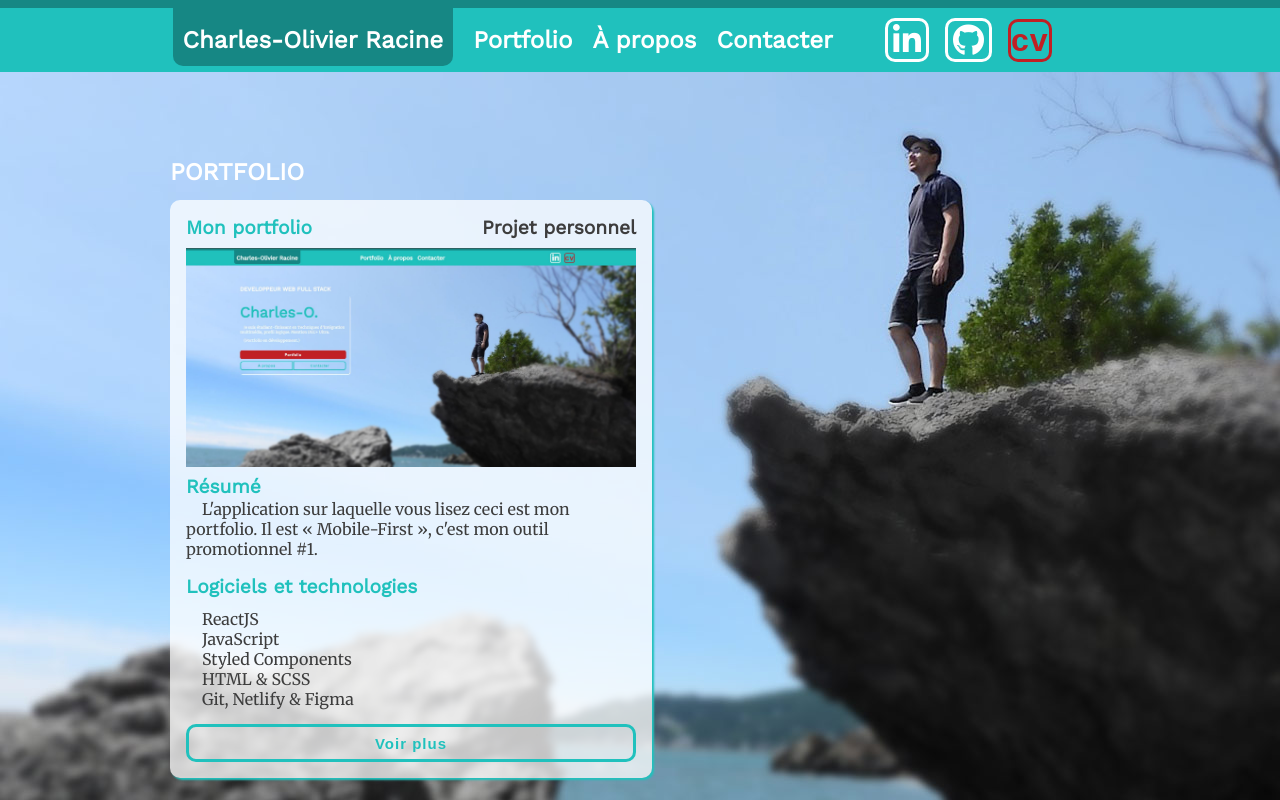
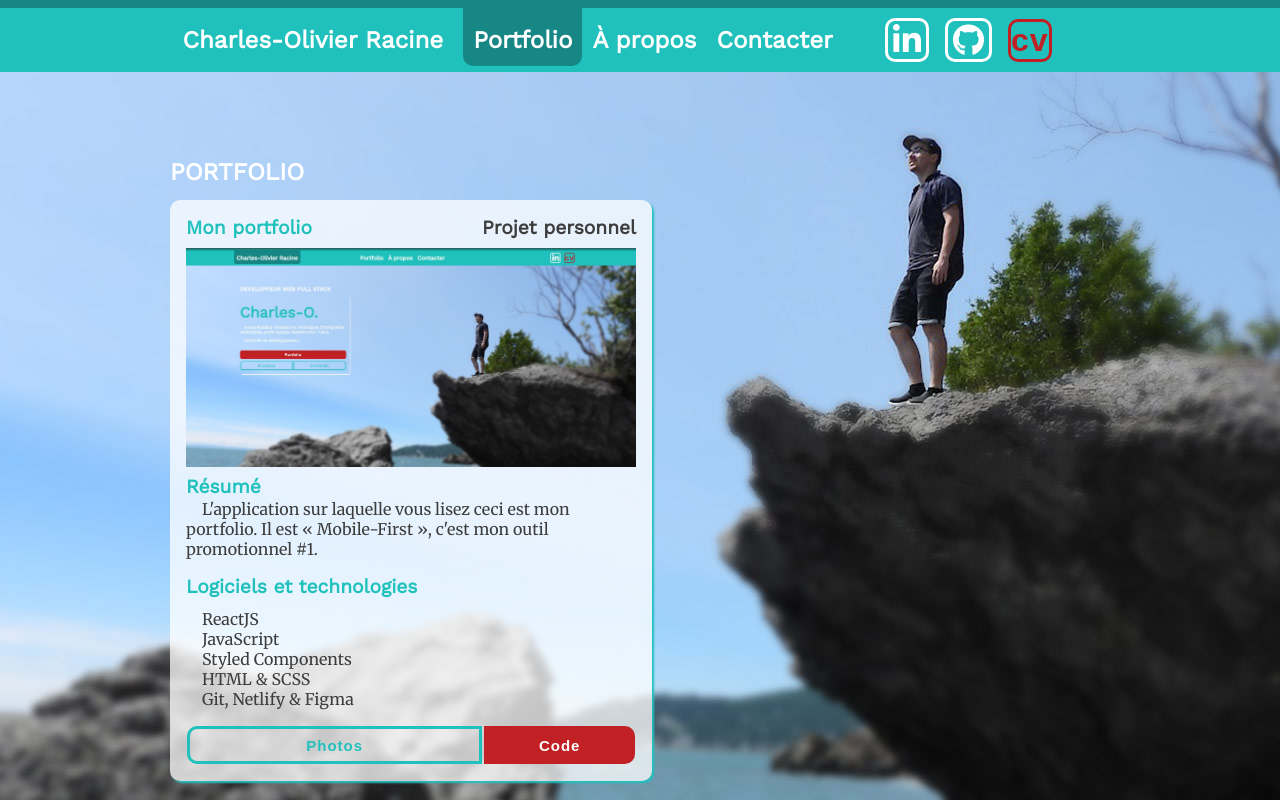
Before and after one commit to charloracine/pfolio-racc, a React (Create React App) app: page /portfolio in a window 1280 px wide. Shown: the top 800 px of the page. Built offline with nearby package versions, Linux system fonts and the light colour scheme.

Commit message:
retraits infos doublees pr projects cards et ajout btn code

```diff
--- a/src/components/App/App.js
+++ b/src/components/App/App.js
@@ -17,7 +17,9 @@ import { size } from "../Device/Device";
 
 function App() {
   const [width, setWidth] = useState(window.innerWidth);
-  const [endroit, setEndroit] = useState("/homepage");
+  const [endroit, setEndroit] = useState(
+    `/${window.location.pathname.split("/")[1]}`
+  );
   useEffect(() => {
     function handleResize() {
       setWidth(window.innerWidth);
--- a/src/components/Card/Card.js
+++ b/src/components/Card/Card.js
@@ -30,3 +30,25 @@ export const Card = styled.div`
     }
   }
 `;
+
+export const CodeCard = styled(Card)`
+  background-color: ${colors.halfwhite};
+  position: absolute;
+  left: -2em;
+  top: -3em;
+  width: 125%;
+  height: 120%;
+  padding: 0;
+  margin: 0;
+  @media ${device.laptop} {
+    max-width: 1000px;
+    left: 0;
+  }
+  @media ${device.laptopL} {
+    max-width: 1400px;
+    left: 0;
+  }
+  @media ${device.desktop} {
+    max-width: 1800px;
+  }
+`;
--- a/src/components/Pages/Portfolio.js
+++ b/src/components/Pages/Portfolio.js
@@ -6,12 +6,16 @@ import ProjectDetail from "../Project/ProjectDetail";
 import { useRouteMatch, Route, useHistory } from "react-router-dom";
 import { size } from "../Device/Device";
 import "react-responsive-carousel/lib/styles/carousel.min.css";
+import ProjectCode from "../Project/ProjectCode";
 
 const Portfolio = ({ projects }) => {
   const [detail, setDetail] = useState(false);
   const { push } = useHistory();
   const { path } = useRouteMatch();
   const [width, setWidth] = useState(window.innerWidth);
+  const [code, setCode] = useState(false);
+  const [codeId, setCodeId] = useState(0);
+
   useEffect(() => {
     function handleResize() {
       setWidth(window.innerWidth);
@@ -20,9 +24,18 @@ const Portfolio = ({ projects }) => {
     window.addEventListener("resize", handleResize);
   });
 
+  const handleCode = () => {
+    return setCode(!code);
+  };
+
   const handleDetail = () => {
     return setDetail(!detail);
   };
+
+  const showCode = (id) => {
+    return setCodeId(id);
+  };
+
   const nextProject = (id) => {
     const newId = id + 1;
     if (newId >= projects.length) {
@@ -42,6 +55,13 @@ const Portfolio = ({ projects }) => {
 
   return (
     <>
+      {code && (
+        <ProjectCode
+          projects={projects}
+          codeId={codeId}
+          code={() => handleCode()}
+        />
+      )}
       <Route path={`${path}/:project`}>
         <ProjectDetail
           detail={detail}
@@ -58,7 +78,8 @@ const Portfolio = ({ projects }) => {
             dir={width < parseInt(size.laptopL) ? "column" : "row"}
             wrap="wrap"
           >
-            {projects.map(({ id, nom, cours, resume, tech, images }) => (
+            {projects.map(
+              ({ id, nom, cours, resume, tech, images, script }) => (
                 <Project
                   key={id}
                   id={id}
@@ -67,9 +88,13 @@ const Portfolio = ({ projects }) => {
                   resume={resume}
                   tech={tech}
                   images={images}
+                  script={script}
                   detail={() => handleDetail()}
+                  showCode={showCode}
+                  code={() => handleCode()}
                 />
-            ))}
+              )
+            )}
           </Column>
         </Column>
       </Container>
--- a/src/components/Project/Project.js
+++ b/src/components/Project/Project.js
@@ -2,12 +2,23 @@ import React, { useEffect, useState } from "react";
 import { Card } from "../Card/Card";
 import { Body1, DoubleListItem, ListItem, TypoH2 } from "../Typo/Typo";
 import { colors } from "../Colors/Colors";
-import { Button } from "../Button/Button";
+import { Button, ButtonGroup } from "../Button/Button";
 import { Column } from "../Container/Container";
 import { useRouteMatch, useHistory } from "react-router";
 import { size } from "../Device/Device";
 
-const Project = ({ id, nom, cours, resume, tech, images, detail }) => {
+const Project = ({
+  id,
+  nom,
+  cours,
+  resume,
+  tech,
+  images,
+  detail,
+  script,
+  showCode,
+  code,
+}) => {
   const { push } = useHistory();
   const { path } = useRouteMatch();
   const [width, setWidth] = useState(window.innerWidth);
@@ -33,7 +44,11 @@ const Project = ({ id, nom, cours, resume, tech, images, detail }) => {
           <img
             src={`/images/${images[0].file}`}
             alt={images[0].name}
-            style={{ maxWidth: "100%", margin: "0.5em 0", objectFit: "contain" }}
+            style={{
+              maxWidth: "100%",
+              margin: "0.5em 0",
+              objectFit: "contain",
+            }}
           />
         </Column>
         <TypoH2 color="currentColor">Résumé</TypoH2>
@@ -47,17 +62,32 @@ const Project = ({ id, nom, cours, resume, tech, images, detail }) => {
           </ListItem>
         ))}
       </Column>
+      <Column margin="1em 0 0">
+        <ButtonGroup>
           <Button
+            size="2"
             color="currentColor"
-        margin="1em 0 0"
             outlined
             onClick={() => {
               detail();
               push(`${path}/${id}`);
             }}
           >
-        Voir plus
+            Photos
           </Button>
+          <Button
+            size="1"
+            color={colors.comp}
+            disabled={script === null}
+            onClick={() => {
+              showCode(id);
+              code();
+            }}
+          >
+            Code
+          </Button>
+        </ButtonGroup>
+      </Column>
     </Card>
   );
 };
--- /dev/null
+++ b/src/components/Project/ProjectCode.js
@@ -0,0 +1,21 @@
+import React from "react";
+import { CodeCard } from "../Card/Card";
+
+const ProjectCode = ({ code, codeId, projects }) => {
+  return (
+    <div
+      style={{
+        position: "fixed",
+        width: "80vw",
+        zIndex: "8",
+        height: "70vh",
+        backgroundColor: "rgba(20,20,20,0.5)",
+      }}
+      onClick={() => code()}
+    >
+      <CodeCard>{codeId}</CodeCard>
+    </div>
+  );
+};
+
+export default ProjectCode;
--- a/src/components/Project/ProjectDetail.js
+++ b/src/components/Project/ProjectDetail.js
@@ -1,13 +1,13 @@
-import React from "react";
+import React, { useEffect, useState } from "react";
 import { Column, Container } from "../Container/Container";
 import { Bar } from "../AppBar/Bar";
 import LinkWithIcon from "../Link/LinkWithIcon";
 import { Card } from "../Card/Card";
-import { colors } from "../Colors/Colors";
 import { SideMenu } from "../AppBar/SideMenu";
-import { Body1, ListItem, TypoH1, TypoH3 } from "../Typo/Typo";
+import { TypoH3 } from "../Typo/Typo";
 import { useParams } from "react-router";
 import { Carousel } from "react-responsive-carousel";
+import { size } from "../Device/Device";
 
 const ProjectDetail = ({
   handleDetail,
@@ -16,13 +16,21 @@ const ProjectDetail = ({
   nextProject,
   prevProject,
 }) => {
+  const [width, setWidth] = useState(window.innerWidth);
+  useEffect(() => {
+    function handleResize() {
+      setWidth(window.innerWidth);
+      // console.log("resized to: ", window.innerWidth, "x", window.innerHeight);
+    }
+    window.addEventListener("resize", handleResize);
+  });
   const { project } = useParams();
 
   const myProject = projects.find(
     ({ id: projectId }) => projectId === parseInt(project)
   );
 
-  const { id, nom, cours, resume, tech, images } = myProject;
+  const { id, nom, images } = myProject;
 
   return (
     <SideMenu className={detail ? "detail detail-open" : "detail"}>
@@ -71,32 +79,26 @@ const ProjectDetail = ({
             overflowY="scroll"
           >
             <Column>
-              <Carousel color="black" showThumbs={false} infiniteLoop={true}>
+              <Carousel
+                color="black"
+                showThumbs={width > parseInt(size.tablet)}
+                infiniteLoop={true}
+              >
                 {images.map(({ file, name }) => (
-                  <div>
+                  <div key={name}>
                     <img
                       src={`/images/${file}`}
                       alt={name}
-                      style={{ maxHeight: "350px", objectFit: "contain" }}
+                      style={{
+                        maxWidth: "100%",
+                        maxHeight: "450px",
+                        objectFit: "contain",
+                      }}
                     />
                     <p className="legend">{name}</p>
                   </div>
                 ))}
               </Carousel>
-            </Column>
-            <Column dir="column" size="1">
-              <TypoH1 color={colors.primary}>Cours :</TypoH1>
-              <Body1 color={colors.dark}>{cours}</Body1>
-              <TypoH1 color={colors.primary}>Résumé :</TypoH1>
-              <Body1 color={colors.dark}>{resume}</Body1>
-              <TypoH1 color={colors.primary}>
-                Logiciels et technologies utilisées :
-              </TypoH1>
-              {tech.map((value) => (
-                <ListItem key={value} color={colors.dark}>
-                  {value}
-                </ListItem>
-              ))}
             </Column>
           </Card>
         </Column>
```
Lines whose indentation alone changed are shown as unchanged.
